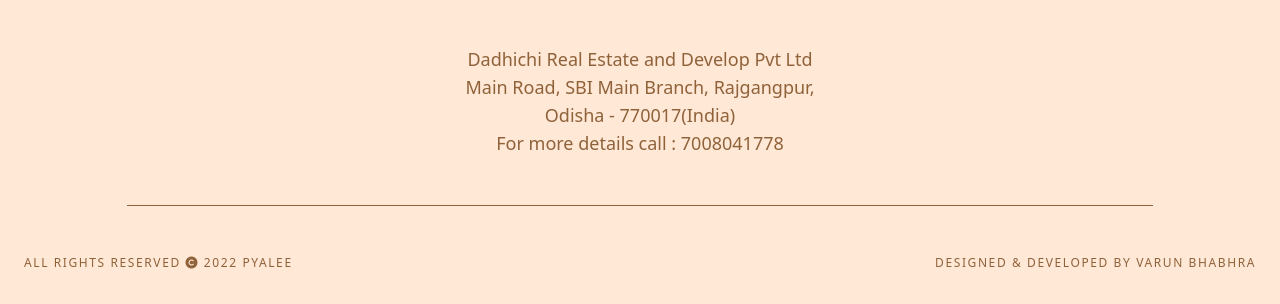
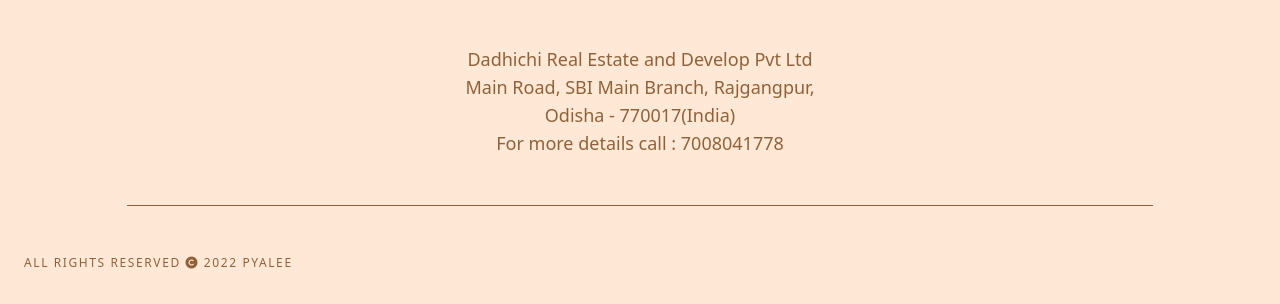
Before and after one commit to Varun-Bhabhra/Pyalee, a website built with Vite: page index.html in a window 1280 px wide. Shown: the part 3924-4228 px from the top of the page. Built offline with nearby package versions, Linux system fonts and the light colour scheme.

Commit message:
removed footer and stuff

```diff
--- a/index.html
+++ b/index.html
@@ -5,7 +5,7 @@
     <meta charset="UTF-8">
     <meta http-equiv="X-UA-Compatible" content="IE=edge">
     <meta name="viewport" content="width=device-width, initial-scale=1.0">
-    <title>Document</title>
+    <title>Pyalee - Tea Bags and Cups</title>
 
     <!-- FLOWBITE CDN -->
     <link rel="stylesheet" href="https://unpkg.com/flowbite@1.4.2/dist/flowbite.min.css" />
@@ -328,12 +328,12 @@
                 <i class="fas fa-copyright"></i>
                 2022 Pyalee
             </p>
-            <p class="uppercase text-textLight text-[12px]">
+            <!-- <p class="uppercase text-textLight text-[12px]">
                 Designed & Developed by
                 <a href="https://varunbhabhra.bio.link/" class="hover:text-rosy">
                     Varun Bhabhra
                 </a>
-            </p>
+            </p> -->
         </div>
     </footer>
 
```
